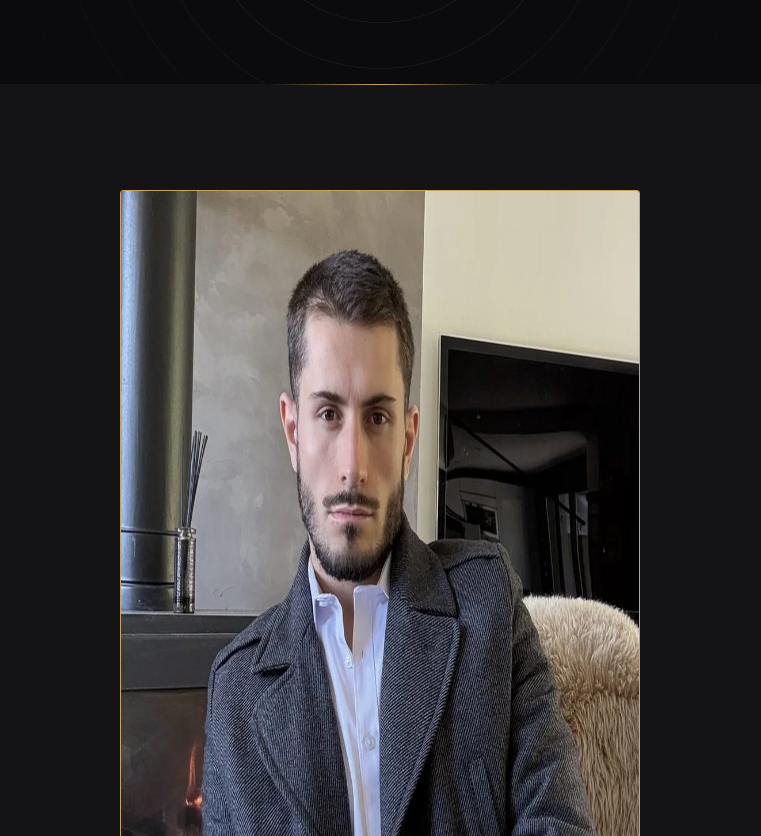
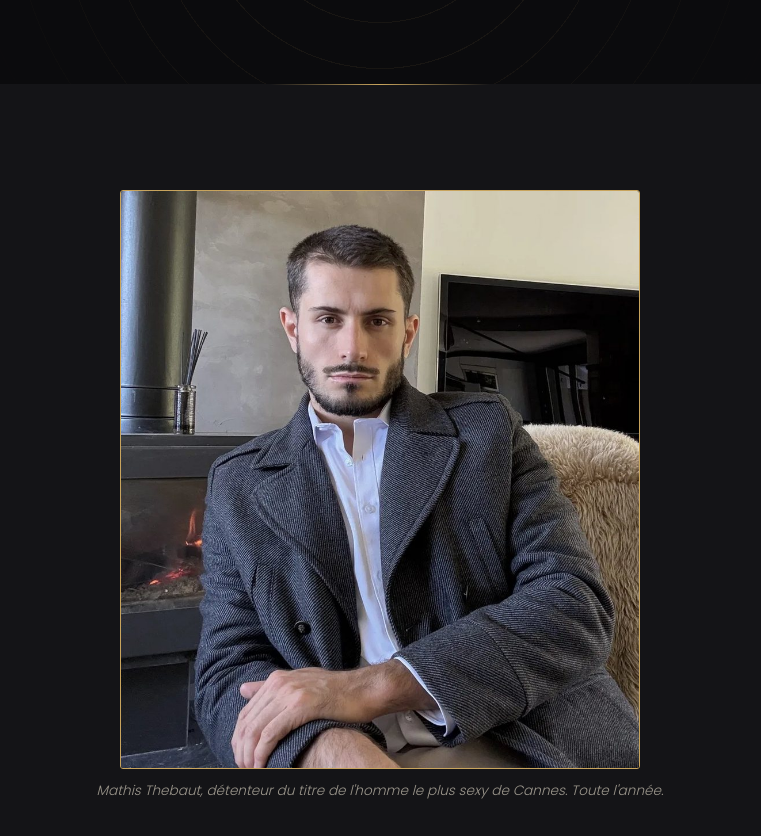
Before and after one commit to Mathis-Thebaut/homme-le-plus-sexy-de-cannes, a plain HTML site: page blog.html in a window 1280 px wide. Shown: the part 393-1229 px from the top of the page, without its empty margins (260-1021 px from the left). Drawn offline with nearby package versions, Linux system fonts and the light colour scheme; a web font is replaced by a local one.

Commit message:
Add files via upload

```diff
--- a/blog.html
+++ b/blog.html
@@ -309,7 +309,7 @@
   .article h2 { font-size: clamp(1.5rem, 4vw, 2.1rem); margin: 54px 0 18px; }
   .article p { font-size: 1.07rem; }
   .article a { color: var(--gold); text-underline-offset: 3px; }
-  .article-photo { width: 100%; max-width: 520px; border: 1px solid var(--gold); border-radius: 3px; margin: 10px auto 36px; }
+  .article-photo { width: 100%; max-width: 520px; height: auto; border: 1px solid var(--gold); border-radius: 3px; margin: 10px auto 36px; }
   .article figcaption { color: var(--muted); font-size: .85rem; margin: -26px 0 36px; font-style: italic; }
   .pull { font-family: 'Playfair Display', serif; font-style: italic; font-size: clamp(1.35rem, 3.6vw, 1.75rem); color: var(--gold); margin: 40px auto; max-width: 600px; line-height: 1.4; }
   .plain { list-style: none; padding: 0; margin: 0 auto 18px; }
```
